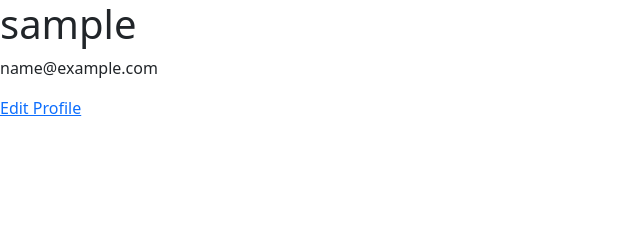
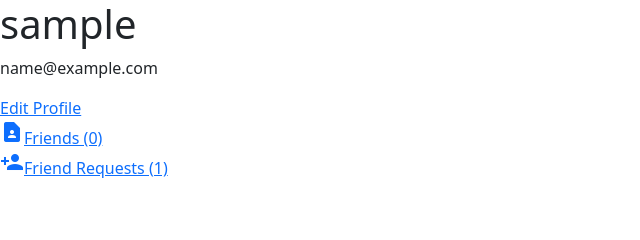
Before and after one commit to RuiqiJia/DECO7381, a Django app: page /profile/1/ in a window 1280 px wide. Shown: the part 209-449 px from the top of the page, without its empty margins (0-640 px from the left). Run offline with Django 4.2, Linux system fonts and the light colour scheme; a user stored in the database is signed in; tables that the repository leaves empty hold one stand-in row (values such as "Sample post"); some libraries are stand-ins or nearby versions.

Commit message:
Basic Friend system

```diff
--- a/emuegg/base/admin.py
+++ b/emuegg/base/admin.py
@@ -1,7 +1,10 @@
 from django.contrib import admin
-from .models import User, Channel, Message, Topic
+from .models import User, Channel, Message, Topic, Location, Friends, FriendRequest
 
 admin.site.register(User)
 admin.site.register(Channel)
 admin.site.register(Topic)
 admin.site.register(Message)
+admin.site.register(Location)
+admin.site.register(FriendRequest)
+admin.site.register(Friends)
--- a/emuegg/base/models.py
+++ b/emuegg/base/models.py
@@ -44,3 +44,48 @@ class Message(models.Model):
 class Location(models.Model):
     user = models.ForeignKey(User, on_delete=models.CASCADE)
     country = models.CharField(max_length=50)
+
+class Friends(models.Model):
+    # one user can only have one friends list
+    user = models.OneToOneField(User, on_delete=models.CASCADE)
+    friend = models.ManyToManyField(User, blank=True, related_name='friend')
+
+
+    def __str__(self):
+        return self.user.username
+
+    def add_friend(self, friend):
+        if friend not in self.friend.all():
+            self.friend.add(friend)
+
+    def remove_friend(self, friend):
+        if friend in self.friend.all():
+            self.friend.remove(friend)
+
+    def is_common_friend(self, friend):
+        if friend in self.friend.all():
+            return True
+        return False
+
+class FriendRequest(models.Model):
+    # one user can have mutiple friend requests
+    sender = models.ForeignKey(User, on_delete=models.CASCADE, related_name='sender')
+    receiver = models.ForeignKey(User, on_delete=models.CASCADE, related_name='receiver')
+    is_accepted = models.BooleanField(default=True, null=True, blank=True)
+    created = models.DateTimeField(auto_now_add=True)
+
+    def __str__(self):
+        return self.sender.username
+
+    def accept_request(self):
+        receive_request = Friends.objects.get(user=self.receiver)
+        if receive_request:
+            receive_request.add_friend(self.sender)
+            send_request = Friends.objects.get(user=self.sender)
+            if send_request:
+                send_request.add_friend(self.receiver)
+                self.is_accepted = False
+
+    def reject_request(self):
+        self.is_accepted = False
+        self.save()
--- a/emuegg/base/templates/base/profile.html
+++ b/emuegg/base/templates/base/profile.html
@@ -1,4 +1,4 @@
-{% extends 'main.html' %} {% block content %}
+{% extends 'main.html' %} {% load static %} {% block content %}
 <div>
   <img src="{{request.user.avatar.url}}" alt="avatar" />
 </div>
@@ -10,4 +10,92 @@
 
   {% endif %}
 </div>
+
+<div class="">
+  <div class="">
+    {% if request.user.is_authenticated %}
+    <div class="">
+      <!-- THEM to YOU -->
+      {% if request_sent == 0 %}
+      <div class="">
+        <div class="">
+          <span class="">Accept Friend Request</span>
+          <span
+            id="id_cancel_{{id}}"
+            class="decline-friend-request material-icons p-1"
+            onclick='triggerDeclineFriendRequest("{{pending_friend_request_id}}")'
+            >cancel</span
+          >
+          <span
+            id="id_confirm_{{id}}"
+            class="confirm-friend-request material-icons p-1"
+            onclick='triggerAcceptFriendRequest("{{pending_request}}")'
+            >check</span
+          >
+        </div>
+      </div>
+      {% endif %}
+
+      <div class="">
+        <!-- Cancel Friend Request / Send Friend Request / Remove Friend -->
+        {% if is_friend == False and is_self == False %}
+        <!-- You sent them a request -->
+        {% if friend_request == 1 %}
+        <div class="">
+          <button class="btn btn-danger" id="id_cancel_friend_request_btn">
+            Cancel Friend Request
+          </button>
+        </div>
+        {% endif %}
+        <!-- No requests have been sent -->
+        {% if friend_request == 0 %}
+        <div class="">
+          <button class="btn btn-primary" id="id_send_friend_request_btn">
+            Send Friend Request
+          </button>
+        </div>
+        {% endif %} {% endif %} {% if is_friend %}
+        <div class="">
+          <button class="btn btn-secondary" type="button">Friends</button>
+        </div>
+        {% endif %}
+
+        <!-- Friend list link -->
+        <div class="">
+          <a href="#">
+            <div class="">
+              <span class="material-icons mr-2 friends-icon">contact_page</span
+              ><span class="">Friends ({{friends|length}})</span>
+            </div>
+          </a>
+        </div>
+      </div>
+
+      {% if friend_requests %}
+      <div class="">
+        <!-- Friend requests -->
+        <div class="">
+          <a href="{% url 'friend:friend-requests' user_id=id %}">
+            <div class="">
+              <span class="material-icons mr-2 person-add-icon">person_add</span
+              ><span class="friend-text"
+                >Friend Requests ({{friend_requests|length}})</span
+              >
+            </div>
+          </a>
+        </div>
+      </div>
+      {% endif %} {% if is_friend %}
+      <div
+        class="btn btn-primary"
+        onclick="createOrReturnPrivateChat('{{id}}')"
+      >
+        <span class="material-icons m-auto"> message </span>
+        <span class="message-btn-text m-auto pl-2">Message</span>
+      </div>
+      {% endif %}
+    </div>
+    {% endif %}
+  </div>
+</div>
 {% endblock %}
--- a/emuegg/base/views.py
+++ b/emuegg/base/views.py
@@ -5,10 +5,11 @@ from django.contrib import messages
 from django.contrib.auth.decorators import login_required
 from django.contrib.auth import authenticate, login, logout
 from django.db.models import Q
-from .models import User, Channel, Message, Topic
+from .models import User, Channel, Message, Topic, Location, Friends, FriendRequest
 from .forms import UserForm, CustomeUserCreationForm, RoomForm, CountryForm
 import folium
 import geocoder
+from .status import Status
 
 def loginView(req):
     page = 'login'
@@ -70,6 +71,46 @@ def profile(req, id):
     channels = user.channel_set.all()
     messages = user.message_set.all()
     data = {'user' : user, 'channels' : channels, 'messages' : messages}
+    try:
+        friends = Friends.objects.get(user=user)
+    except Friends.DoesNotExist:
+        friends = Friends(user=user)
+        friends.save()
+    all_friends = friends.friend.all()
+    data = {}
+    is_self = True
+    is_friend = False
+    friend_request = Status.NO_REQUEST.value
+    friend_requests = None
+
+    auth_user =  req.user
+    if auth_user.is_authenticated and auth_user != user:
+        is_self = False
+        if all_friends.filter(id=auth_user.id):
+            is_friend = True
+        else:
+            is_friend = False
+            #frind request send to auth_user
+            if is_friendRequest(sender=user, receiver=auth_user):
+                friend_request = Status.REQUEST_SENT.value
+                data['pending_request'] = is_friendRequest(sender=user, receiver=auth_user).id
+            # friend request sent from auth_user
+            elif is_friendRequest(sender=user, receiver=auth_user) != False:
+                friend_request = Status.REQUEST_RECEIVED.value
+            else:
+                # no request
+                friend_request = Status.NO_REQUEST.value
+    elif not auth_user.is_authenticated:
+        is_self = False
+    else:
+
+        friend_requests = FriendRequest.objects.filter(receiver=auth_user, is_accepted=True)
+
+    data['is_self'] = is_self
+    data['is_friend'] = is_friend
+    data['friend_request'] = friend_request
+    data['friend_requests'] = friend_requests
+    data[all_friends] = all_friends
     return render(req, 'base/profile.html', data)
 
 @login_required(login_url='login')
@@ -104,9 +145,9 @@ def map(req):
     form = CountryForm()
     users = User.objects.all()
 
-    location = geocoder.osm(users.country_set.all())
-    lat = location.latlng[0]
-    lng = location.latlng[1]
+    location = geocoder.osm('Brisbane')
+    lat = location.lat
+    lng = location.lng
     if req.method == 'POST':
         form = CountryForm(req.POST)
         if form.is_valid():
@@ -161,3 +202,13 @@ def deleteMessage(req, id):
         message.delete()
         return redirect('home')
     return render(req, 'base/delete.html', {'obj':message})
+
+# friend
+def is_friendRequest(sender, receiver):
+    """
+    Check if two users have friends request or not
+    """
+    try:
+        return FriendRequest.objects.get(sender=sender, receiver=receiver)
+    except FriendRequest.DoesNotExist:
+        return False
```
Also changed, not shown: emuegg/base/status.py (added, +7 -0 lines), emuegg/base/migrations/0008_friends_friendrequest.py (added), emuegg/static/images/profile_6QG0xuw.jpg (added), emuegg/static/images/profile_npRuVok.jpg (added), emuegg/static/images/profile_pqy50Dq.jpg (added).
